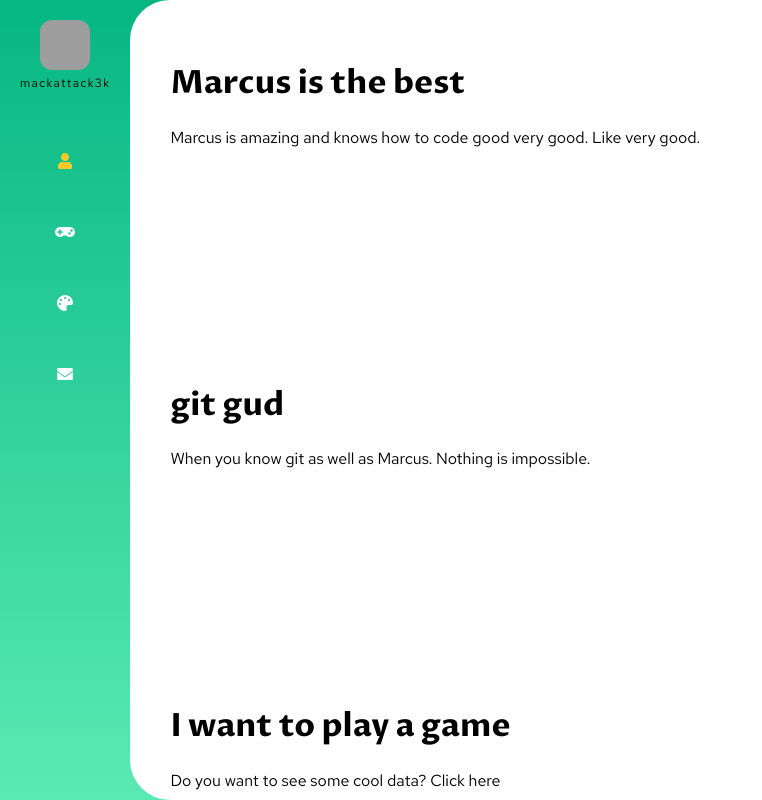
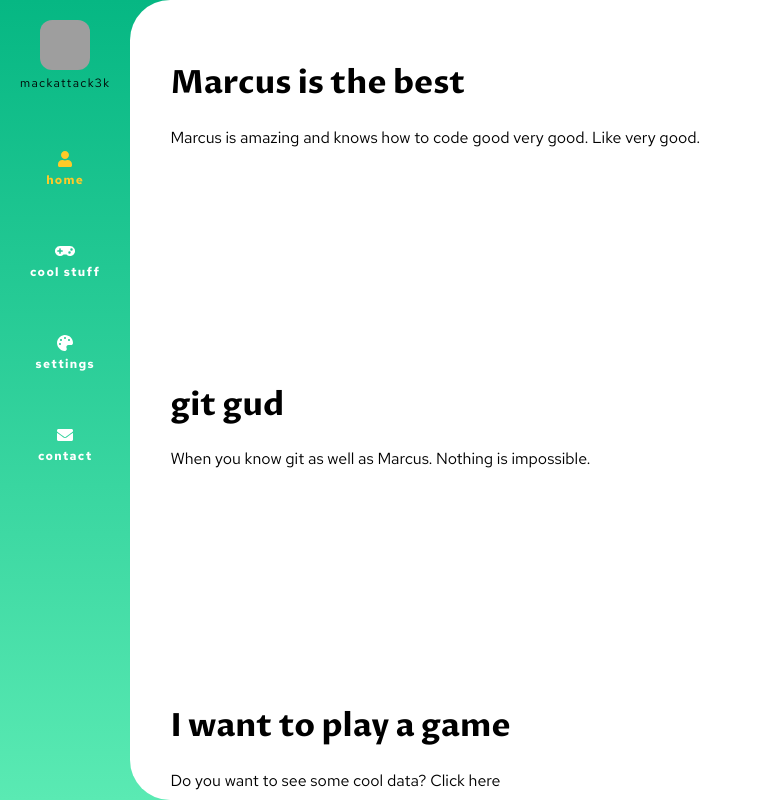
Before and after one commit to mackattack3k/me, a React (Create React App) app: page / in a window 1280 px wide. Shown: the whole page, without its empty margins (0-762 px from the left). Built offline with nearby package versions, Linux system fonts and the light colour scheme; grey boxes are pictures that could not be loaded; what i18next-xhr-backend would draw is missing.

Commit message:
Page navigation with text

```diff
--- a/src/features/navigation/components/NavLink.jsx
+++ b/src/features/navigation/components/NavLink.jsx
@@ -11,6 +11,12 @@ const NavLink = props => {
       getProps={({ isCurrent }) => {
         return {
           style: {
+            display: 'flex',
+            flexDirection: 'column',
+            justifyContent: 'center',
+            alignItems: 'center',
+            textDecoration: 'none',
+            fontWeight: 'bold',
             color: isCurrent ? theme.secondary.main : theme.background
           }
         };
--- a/src/features/navigation/components/NavigationItem.jsx
+++ b/src/features/navigation/components/NavigationItem.jsx
@@ -10,11 +10,17 @@ const Navigation = styled.div`
   margin: 25px 0;
 `;
 
-const NavigationItem = ({ to, icon, children, isExpanded = false }) => (
+const LinkText = styled.div`
+  margin: 5px 0;
+  font-size: 12px;
+  letter-spacing: 1.3px;
+`;
+
+const NavigationItem = ({ to, icon, children }) => (
   <Navigation>
     <NavLink to={to}>
       <FontAwesomeIcon icon={icon} />
-      {isExpanded && <div>{children}</div>}
+      <LinkText>{children}</LinkText>
     </NavLink>
   </Navigation>
 );
--- a/src/features/translation/english.js
+++ b/src/features/translation/english.js
@@ -2,7 +2,8 @@ export default {
   routes: {
     home: 'home',
     contact: 'contact',
-    statistics: 'statistics'
+    statistics: 'cool stuff',
+    theme: 'settings'
   },
   home: {
     title1: 'Marcus is the best',
--- a/src/features/translation/swedish.js
+++ b/src/features/translation/swedish.js
@@ -2,7 +2,8 @@ export default {
   routes: {
     home: 'hem',
     contact: 'kontakt',
-    statistics: 'statistik'
+    statistics: 'koola grejer',
+    theme: 'inställningar'
   },
   home: {
     title1: 'Marcus är bäst',
```
